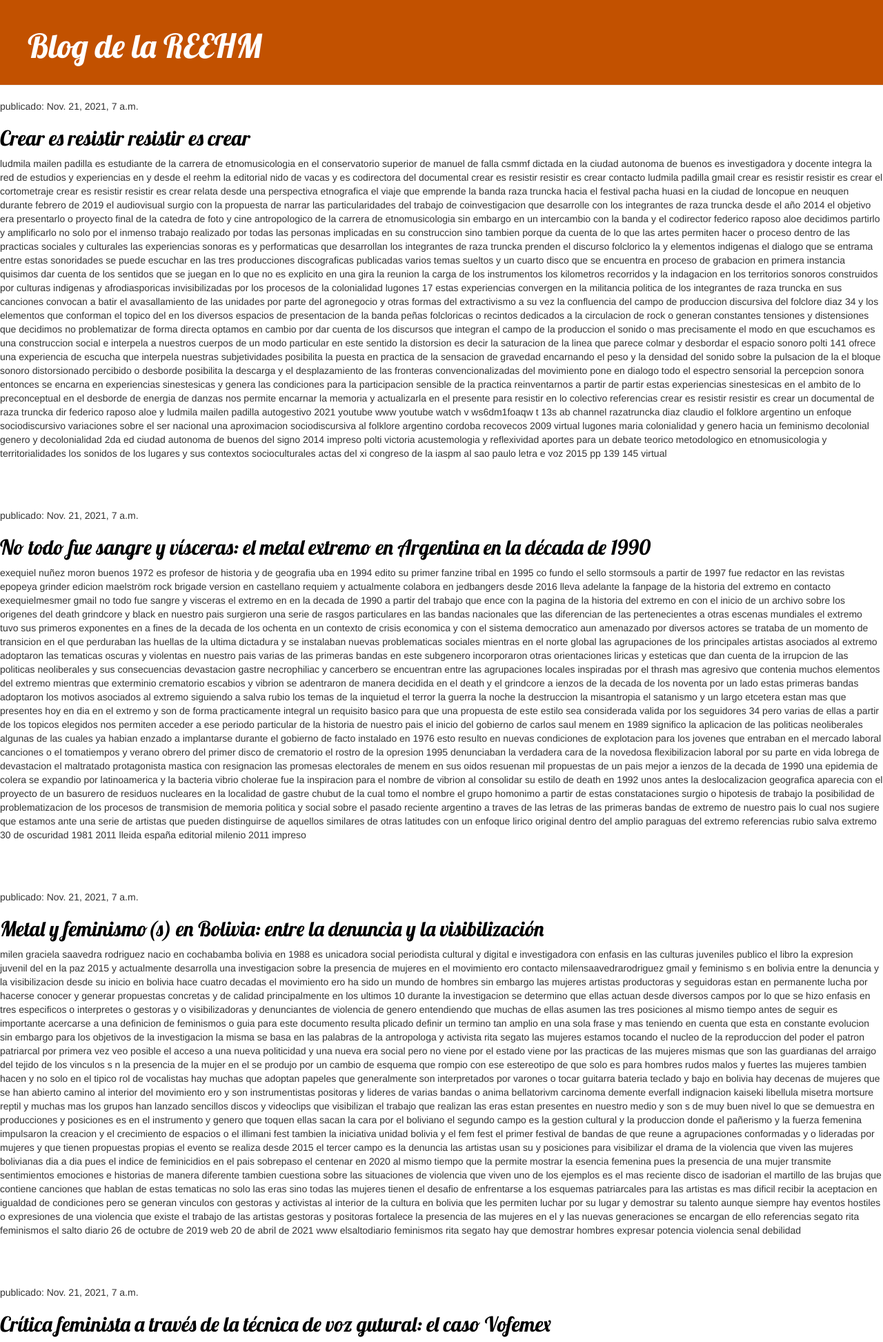
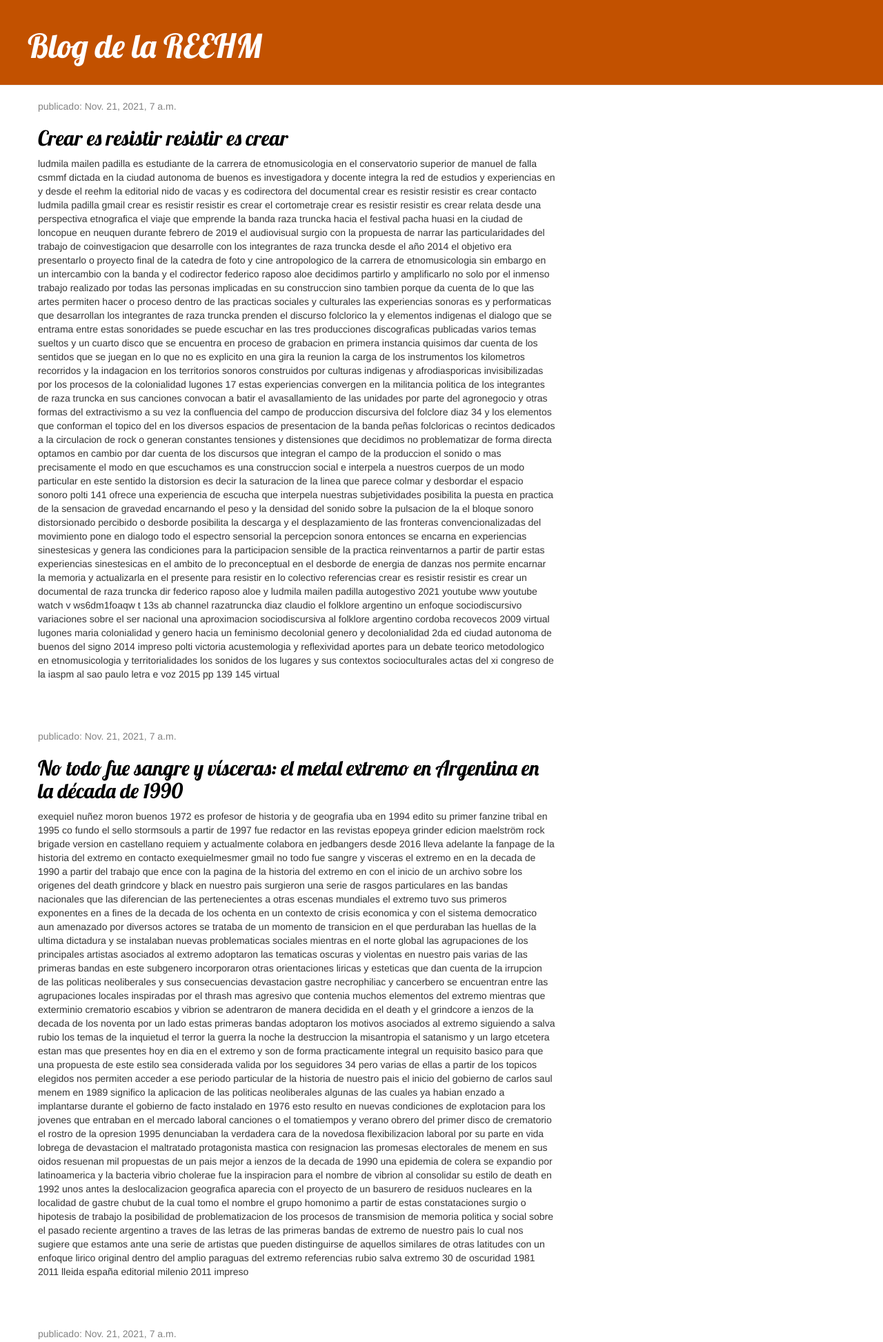
Before and after one commit to eduarteprog/reehm_blog, a Django app: page / in a window 1280 px wide. Shown: the top 1945 px of the page at 69% size. Run offline with Django 3.2, Linux system fonts and the light colour scheme; data comes from the database, SQL or seed files in the repository; some libraries are stand-ins or nearby versions.

Commit message:
más modificaciones al template para mostrar posts.

```diff
--- a/blog/templates/blog/post_list.html
+++ b/blog/templates/blog/post_list.html
@@ -12,12 +12,20 @@
             <h1><a href="/">Blog de la REEHM</a></h1>
         </div>
 
+        <div class="content container">
+            <div class="row">
+                <div class="col-md-8">
                     {% for post in posts %}
                         <div class="post">
+                            <div class="date">
                                 <p>publicado: {{ post.published_date }}</p>
+                            </div>
                             <h2><a href="">{{ post.title }}</a></h2>
                             <p>{{ post.text|linebreaksbr }}</p>
                         </div>
                     {% endfor %}
+                </div>
+            </div>
+        </div>
     </body>
 </html>
```
Also changed, not shown: blog/static/css/blog.css (line endings or trailing spaces). Lines whose indentation alone changed are shown as unchanged.
